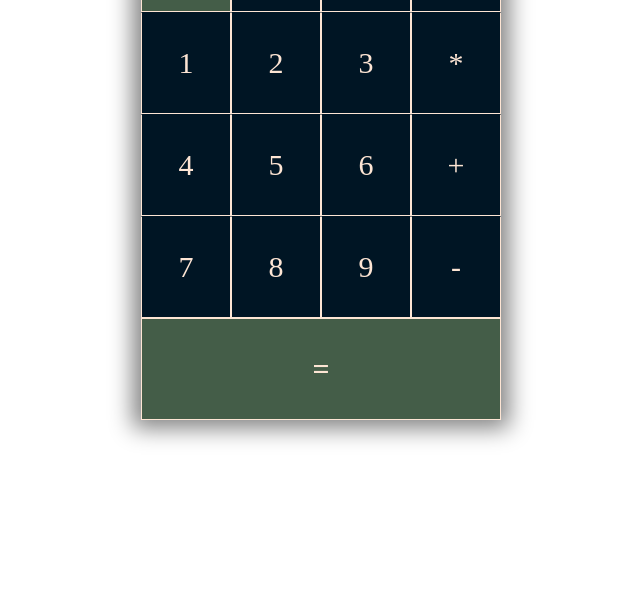
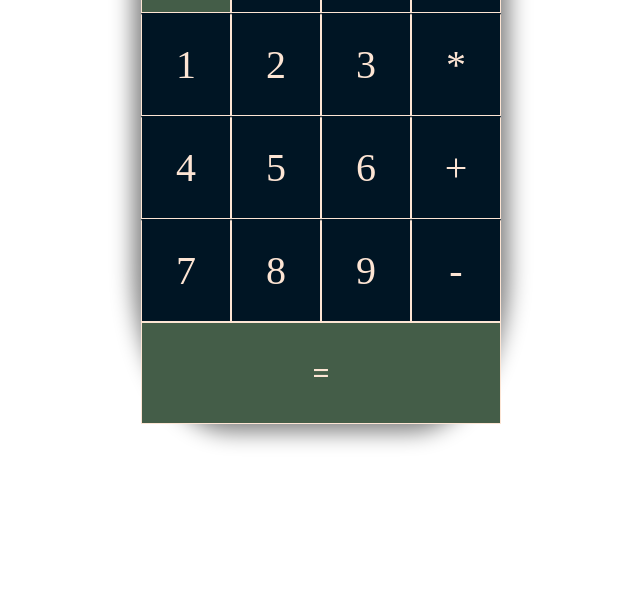
Before and after one commit to DewewRHINO/Calculator, a plain HTML site: page index.html in a window 1280 px wide. Shown: the part 199-800 px from the top of the page, without its empty margins (319-959 px from the left). Drawn offline with Linux system fonts and the light colour scheme.

Commit message:
Added more styling to calculator

```diff
--- a/index.js
+++ b/index.js
@@ -14,7 +14,7 @@ function calculateExpression(expression) {
     // Use a custom function to split the expression
     function splitExpression(expr) {
         const result = [];    // An array to store the split components
-        let current = '';     // A string to accumulate characters of the current component
+        let current = '';     // A string to monitor the numbers being put in
 
         for (const char of expr) {
             if (operators.includes(char)) {
--- a/styles.css
+++ b/styles.css
@@ -12,7 +12,9 @@ FDE5D4
     margin-left: auto;
     margin-right: auto;
     vertical-align: middle;
+    border-radius: 25%;
 }
+
 #result {
     font-family: 'ariel';
     background-color: #001524;
@@ -24,22 +26,25 @@ FDE5D4
     line-height: 30px;
     padding: 4% 2%;
 }
+
 .bttns {
     display: grid;
     border: 10px;
     grid-template-columns: 1fr 1fr 1fr 1fr;
 }
+
 .bttns div {
-    border-top: 1px solid #001524;
+    border-top: 2px solid #001524;
 }
+
 .math-btn {
     background-color: #001524;
     color: #FDE5D4;
-    border: .5px solid #FDE5D4;
+    border: 0.5px solid #FDE5D4;
     line-height: 100px;
     text-align: center;
-    font-size: 30px;
-    cursor: pointer;
+    font-size: 40px;
+    cursor: cell;
 }
 
 #calculator-container {
@@ -51,18 +56,22 @@ FDE5D4
     color: #FDE5D4;
     font-size: 30px;
 }
+
 #clear{
     background-color: #445D48;
     color: #FDE5D4;
 }
+
 .math-btn:hover {
     background-color: #D6CC99;
     border: .5px solid #D6CC99;
     color: #001524;
 }
+
 #equal:hover{
     background-color: #D6CC99;
 }
+
 #clear:hover{
     background-color: #D6CC99;
 }
```
Also changed, not shown: index.html (+7 -0 lines).
